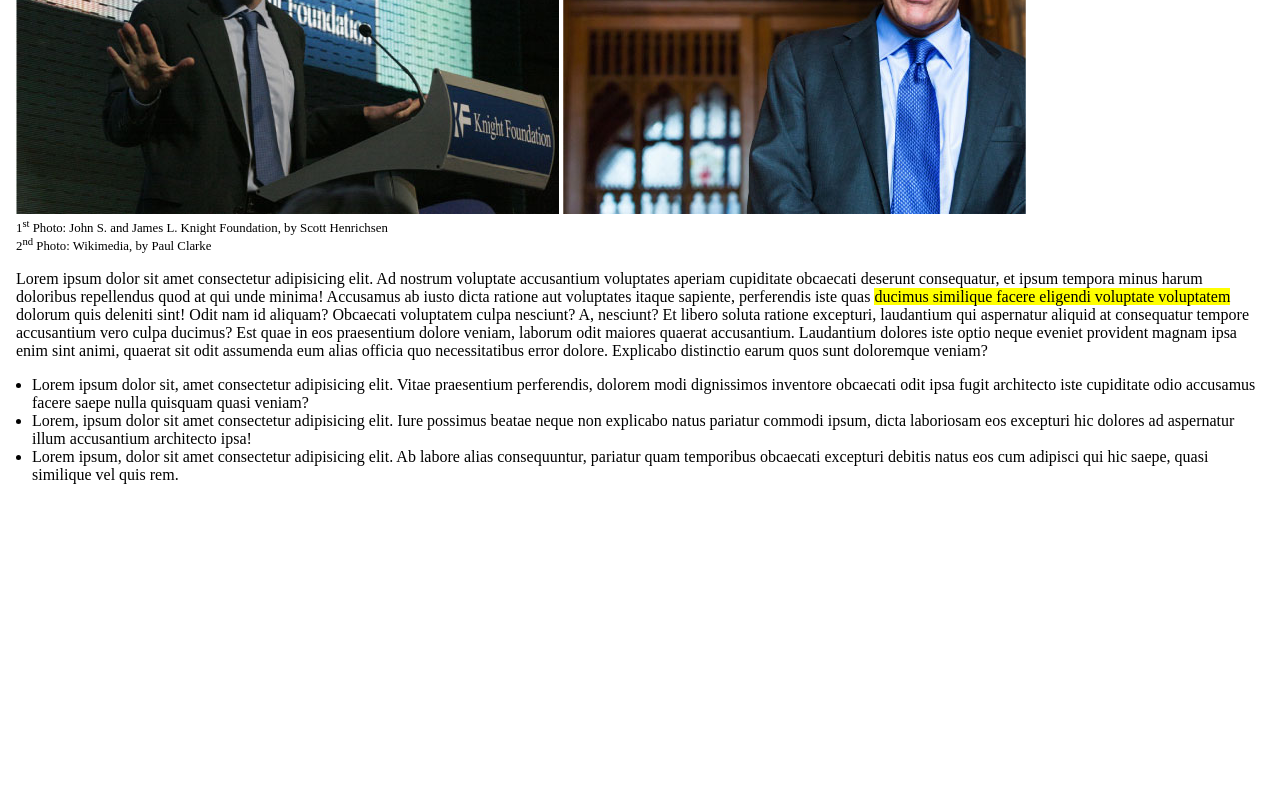
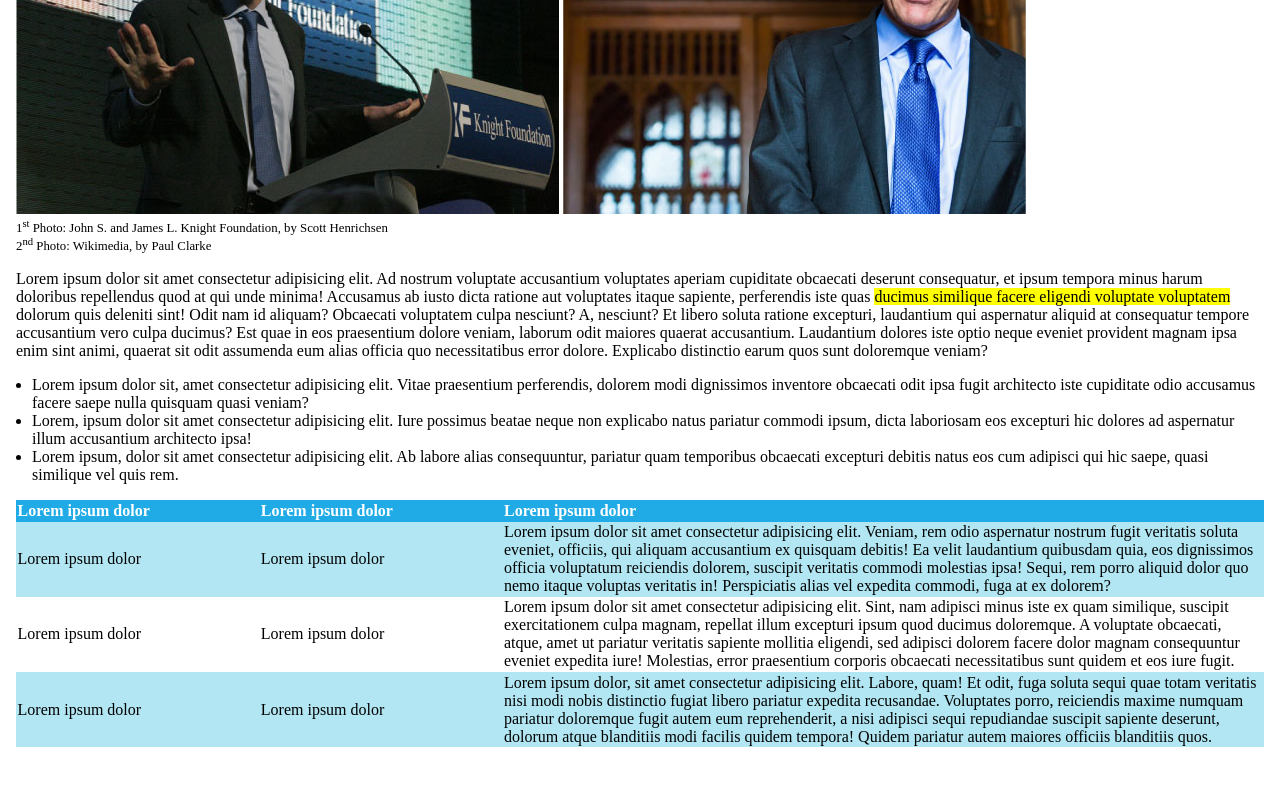
Before and after one commit to fedebacci/html-css-booleaner, a plain HTML site: page index.html in a window 1280 px wide. Shown: the part 573-1359 px from the top of the page. Before the commit the page ends 1073 px from the top, so only its background shows below. Drawn offline with Linux system fonts and the light colour scheme.

Commit message:
creazione quarta sez ione (tabella)

```diff
--- a/css/style.css
+++ b/css/style.css
@@ -67,3 +67,25 @@ section figcaption {
 section ul {
     padding-left: 1rem;
 }
+
+
+
+thead tr {
+    color: #fff;
+    background-color: #20ABE7;
+}
+
+th,
+td {
+    padding: .1rem;
+    min-width: 15rem;
+    text-align: left;
+}
+
+
+tbody tr:nth-child(odd) {
+    background-color: #B1E6F2;
+}
+/* tbody tr:nth-child(even) {
+    background-color: #fff;
+} */
--- a/index.html
+++ b/index.html
@@ -72,8 +72,54 @@
                     vel quis rem.</li>
             </ul>
         </section>
+
+        <section>
+            <table cellspacing="0px">
+                <thead>
+                    <tr>
+                        <th>Lorem ipsum dolor</th>
+                        <th>Lorem ipsum dolor</th>
+                        <th>Lorem ipsum dolor</th>
+                    </tr>
+                </thead>
+                <tbody>
+                    <tr>
+                        <td>Lorem ipsum dolor</td>
+                        <td>Lorem ipsum dolor</td>
+                        <td>Lorem ipsum dolor sit amet consectetur adipisicing elit. Veniam, rem odio aspernatur nostrum
+                            fugit veritatis soluta eveniet, officiis, qui aliquam accusantium ex quisquam debitis! Ea
+                            velit laudantium quibusdam quia, eos dignissimos officia voluptatum reiciendis dolorem,
+                            suscipit veritatis commodi molestias ipsa! Sequi, rem porro aliquid dolor quo nemo itaque
+                            voluptas veritatis in! Perspiciatis alias vel expedita commodi, fuga at ex dolorem?
+                        </td>
+                    </tr>
+                    <tr>
+                        <td>Lorem ipsum dolor</td>
+                        <td>Lorem ipsum dolor</td>
+                        <td>Lorem ipsum dolor sit amet consectetur adipisicing elit. Sint, nam adipisci minus iste ex
+                            quam similique, suscipit exercitationem culpa magnam, repellat illum excepturi ipsum quod
+                            ducimus doloremque. A voluptate obcaecati, atque, amet ut pariatur veritatis sapiente
+                            mollitia eligendi, sed adipisci dolorem facere dolor magnam consequuntur eveniet expedita
+                            iure! Molestias, error praesentium corporis obcaecati necessitatibus sunt quidem et eos iure
+                            fugit.</td>
+                    </tr>
+                    <tr>
+                        <td>Lorem ipsum dolor</td>
+                        <td>Lorem ipsum dolor</td>
+                        <td>Lorem ipsum dolor, sit amet consectetur adipisicing elit. Labore, quam! Et odit, fuga soluta
+                            sequi quae totam veritatis nisi modi nobis distinctio fugiat libero pariatur expedita
+                            recusandae. Voluptates porro, reiciendis maxime numquam pariatur doloremque fugit autem eum
+                            reprehenderit, a nisi adipisci sequi repudiandae suscipit sapiente deserunt, dolorum atque
+                            blanditiis modi facilis quidem tempora! Quidem pariatur autem maiores officiis blanditiis
+                            quos.</td>
+                    </tr>
+                </tbody>
+            </table>
+        </section>
     </main>
 
+
+    <div style="height: 50vh;"></div>
 
 </body>
 
```
